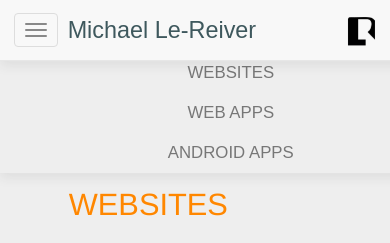
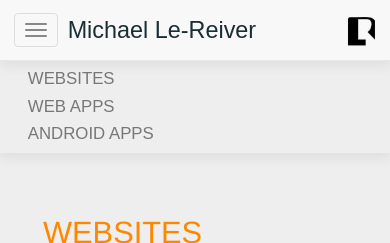
Before and after one commit to LeReiver/portfolio, a PHP site: page /projects.php in a window 390 px wide; the page is wider, and only the part inside the window is pictured. Shown: the top 243 px of that part. Run offline with PHP 8.4, Linux system fonts and the light colour scheme.

Commit message:
More work on spacing and projects nav

```diff
--- a/about.php
+++ b/about.php
@@ -23,16 +23,16 @@
             <div class="row section-header">
                 <div class="col-md-12">
                     <div class="col-md-7">
-                        <h1 style="font-size: 1.85em; color: #ff8700; font-stretch: extra-expanded; font-weight: 200; text-align:start;  margin-bottom: 1em;">About</h1>
+                        <h1 style="font-size: 1.85em; color: #ff8700; font-stretch: extra-expanded; font-weight: 200; text-align:start;  margin-bottom:1em; margin-left: -40px;">About</h1>
 
-                        <p id="about_2" >Providing quality that continually exceeds client expectations.<br><br>I am a multimedia developer
+                        <p id="about_2" style="margin:0 0 40px -40px">Providing quality that continually exceeds client expectations.<br><br>I am a multimedia developer
                             living in Portland Oregon. I have been creating digital media for over 15 years. With a background in music performance,
                             audio production, and video production, I am currently studying web development and design as well as programming and IT at Portland
                             Community College. My experience as well as my studies has gained me a wealth of knowledge that I inherently apply
                             as I improve and perfect my multitude of skills in digital and creative media.
                         </p>
                     </div>
-                    <div class="col-md-5">
+                    <div class="col-md-5" style="margin-left: -40px">
                         <h1 style="font-size: 1.85em; color: #ff8700; font-stretch: extra-expanded; font-weight: 200; text-align:start; margin-bottom: 1em;">Contact</h1>
 
                         <form id="contact" name="contact" method="post" action="includes/contact_process.php">
--- a/footer.php
+++ b/footer.php
@@ -8,27 +8,27 @@
 ?>
     <div class="section footer dark-blue-section">
         <div class="container">
-            <div class="col-md-12"></div>
+<!--            <div class="col-md-12"></div>-->
             <div class="row">
-                <div class="col-lg-3 col-md-6 col-xs-6">
+                <div class="col-lg-3 col-xs-6">
                     <div class="footer-item">
                         <a href="https://www.linkedin.com/in/mreiver" target="_blank"><img id="footer-linkedIn" src="includes/images/linkedIn_w.png" alt="To my LinkedIn"></a>
                         <div>LinkedIn</div>
                     </div>
                 </div>
-                <div class="col-lg-3 col-md-6 col-sm-6  col-xs-6">
+                <div class="col-lg-3  col-sm-6  col-xs-6">
                     <div class="footer-item">
                         <a href="https://github.com/LeReiver" target="_blank"><img id="footer-github" src="includes/images/github_wht.png" alt="To my GitHub"></a>
                         <div>GitHub</div>
                     </div>
                 </div>
-                <div class="col-lg-3 col-md-6 col-xs-6">
+                <div class="col-lg-3  col-xs-6">
                     <div class="footer-item">
                         <a href="mailto:info@lereiver.com"><img id="footer-email" src="includes/images/mail_w.png" alt="Email me"></a>
                         <div>Email Me</div>
                     </div>
                 </div>
-                <div class="col-lg-3 col-md-6 col-xs-6">
+                <div class="col-lg-3  col-xs-6">
                     <div class="footer-item">
                         <a href="http://lereiver.com/port_02"><img id="footer-loc" src="includes/img/my_logo2_w.png" alt="Logo image link back to home page"></a>
                         <div>&copy; 2016</div>
--- a/includes/styles/portfolio.css.php
+++ b/includes/styles/portfolio.css.php
@@ -15,7 +15,6 @@ body {
     background-position: top center;
     background-attachment: fixed;
     font-family: gentonalight, sans-serif;
-    margin-right: -15px;
     position: relative;
     background-size: cover;
     background-color: rgb(62, 88, 93);
@@ -40,7 +39,7 @@ h1 {
     color: #ff8700;
 }
 li {
-    color: rgb(62, 88, 93);
+    color: rgb(25, 46, 51);
 }
 .input-box {
     min-height: 46px;
@@ -67,7 +66,7 @@ li {
     font-size: 1.5em;
     text-transform: inherit;
     line-height: 40px;
-    color: rgb(62, 88, 93);
+    color: rgb(25, 46, 51);
 /*    font-family: gentonaextralight, sans-serif;*/
 }
 .jumbotron h5 {
@@ -110,7 +109,7 @@ li {
 #skills  {
     text-align: left;
     font-size: 90%;
-    font-weight: 200;
+    font-weight: 300;
 }
 .skills-icon {
     height: 105px;
@@ -189,6 +188,9 @@ li {
      background-color: rgba(19, 32, 58, 0.75); /*rgb(27, 94, 126);*/
      color: rgba(238, 238, 238, 0);
  }
+.navbar {
+    width: 80%;
+}
 .navbar-default {
     background-color: rgba(103, 221, 10, 0.69);
     box-shadow:0 5px 11px rgba(50,50,50,0.08);
@@ -248,17 +250,13 @@ li {
 .navbar-default .navbar-brand img.small {
     display: none;
 }
-.navbar-brand {
-    padding: 0;
-}
-
 .nav_name {
     margin-top: -.01em;
-    color: rgb(62, 88, 93);
-    margin-left: -1.5em;
+    color: rgb(25, 46, 51);
+    margin-left: 0;
     font-size: 1.5em;
     font-family: gentonalight, sans-serif;
-    font-weight: 200;
+    font-weight: 300;
 }
 .nav_list li {
     color: #ff8700;
@@ -277,6 +275,7 @@ li {
 #projects_nav {
     float: right;
     display: inline;
+    padding-right: 2em;
 }
 
 ul.topnav {
@@ -338,7 +337,9 @@ ul.topnav li.icon {display: none;}
     width: 35px;
     position: fixed;
     top: 1em;
-    right: 2em;
+    right: 3em;
+    margin-right: 3em;
+    padding-right: 0;
     float: right;
 }
 .hire_me {
@@ -390,7 +391,7 @@ ul.topnav li.icon {display: none;}
     font-size: 2.2em;
     color: #ff8700;
     font-stretch: extra-expanded;
-    font-weight: 100;
+    font-weight: 200;
     text-align:center;
 }
 .section-hero {
@@ -422,8 +423,8 @@ ul.topnav li.icon {display: none;}
 }
 .section.bigbox h5{
     font-size: 180%;
-    font-weight: 200;
-    color: rgb(62, 88, 93);
+    font-weight: 300;
+    color: rgb(25, 46, 51);
     border-bottom: 2px solid #ff8700;
 }
 .section.bigbox.speech p {
@@ -437,7 +438,7 @@ ul.topnav li.icon {display: none;}
 .section.bigbox p {
     margin-top: 45px;
     font-family: gentonalight, sans-serif;
-    color: rgb(62, 88, 93);
+    color: rgb(25, 46, 51);
 }
 .section.bigbox .btn-primary {
     background-color: #e96656;
@@ -483,9 +484,6 @@ ul.topnav li.icon {display: none;}
 .section.footer .footer-item {
     margin-bottom: 20px;
 }
-.section.sensor .project-icon {
-    border-color: #ff8700;
-}
 .social-icons {
     margin-top: 8px;
 }
@@ -526,7 +524,7 @@ ul.topnav li.icon {display: none;}
 #about p {
     margin: 20px 50px;
     font-size: 1.75vw;
-    font-weight: 100;
+    font-weight: 200;
     line-height: 110%;
 }
 
@@ -541,12 +539,15 @@ ul.topnav li.icon {display: none;}
 #about_me p {
     margin: 20px 30px;
     font-size: 1.75em;
-    font-weight: 100;
+    font-weight: 200;
 }
 #about_2 p {
     font-size: 1.5em;
-    font-weight: 100;
+    font-weight: 200;
     margin: 20px 40px 20px 0;
+}
+p #about_2 .bio  {
+    margin: 20px -40px 20px -40px;
 }
 img.fullwidth {
     width: 100%;
@@ -584,7 +585,7 @@ a.button:hover {
     background-image: none;
 }
 .navbar-default {
-    width: 105vw;
+    width: 100vw;
 }
 
 #announcement {
@@ -624,7 +625,7 @@ a.button:hover {
     height: 100%;
 }
 #_button {
-    color: rgb(62, 88, 93);
+    color: rgb(25, 46, 51);
     background: transparent;
     border: thin #ff8700 solid;
     -webkit-border-radius: 3px;
@@ -639,7 +640,7 @@ a.button:hover {
     font-weight: 200;
 }
 #_button_contact {
-    color: rgb(62, 88, 93);
+    color: rgb(25, 46, 51);
     background: transparent;
     border: thin #ff8700 solid;
     -webkit-border-radius: 3px;
@@ -653,7 +654,7 @@ a.button:hover {
     font-weight: 200;
 }
 #_button_nav {
-    color: rgb(62, 88, 93);
+    color: rgb(25, 46, 51);
     background: transparent;
     border: thin #ff8700 solid;
     -webkit-border-radius: 3px;
@@ -877,6 +878,9 @@ a.button:hover {
     .navbar-default .navbar-nav>li>a {
         padding-right: 5em;
     }
+    #projects_nav {
+        padding: 0 0 1em 3em;
+    }
     #_button {
         margin: 0 0 0 8em;
     }
@@ -908,7 +912,12 @@ a.button:hover {
          font-weight: 300;
          padding-right: 7em;
          margin-right: -1.2em;
+        padding-top:15px;
      }
+    .navbar-default .project_nav {
+        margin-top: 10px;
+        margin-left: 150px;
+    }
     #about p {
         margin: 20px -20px;
         padding: 0 0;
@@ -925,7 +934,7 @@ a.button:hover {
         margin: 20px 40px;
         padding: 0 0 0 1em;
         font-size: 1.25em;
-        font-weight: 200;
+        font-weight: 300;
     }
     #about_2 p {
         font-size: 1.5em;
@@ -1021,6 +1030,7 @@ a.button:hover {
     .down {
         margin-left: 44%;
     }
+
 }
 
 @media (max-width: 845px) {
@@ -1029,8 +1039,9 @@ a.button:hover {
         font-size: 1.2em;
         font-family: gentonalight, sans-serif;
         font-weight: 300;
-        padding-right: 3em;
+        padding-right: 4em;
         margin-right: 3em;
+        padding-top: 15px;
     }
     .white-section .section-header h2 {
         font-size: 4.5vw;
@@ -1038,9 +1049,6 @@ a.button:hover {
 }
 
 @media (max-width: 786px) {
-    .projects {
-        margin-top: 4em;
-    }
     .navbar-default .navbar-brand img.small {
         top: 2px;
         width: 45px;
@@ -1163,6 +1171,14 @@ a.button:hover {
     }
     h1 #project_type{
         margin-top: 4em;
+    }
+    #projects_nav {
+        padding: 2em 0 1em 3em;
+        margin-top: 5em;
+    }
+    .navbar-default .project_nav {
+        margin-top: 10px;
+        margin-left: 150px;
     }
 }
 
@@ -1215,15 +1231,22 @@ a.button:hover {
         margin-left: 43%;
     }
     #projects_nav {
-        float: right;
-        clear: both;
-        margin-left: 400px;
+        float: left;
+/*        clear: both;*/
         line-height: 60%;
         color: #ff8700;
         display: inline;
         padding-bottom: 0;
-    }
-}
+        padding-left: 50px;
+    }
+    .navbar-default .project_nav {
+        margin-top: -60px;
+    }
+    .navbar-default .navbar-nav>li>a {
+        line-height: 15%;
+    }
+
+    }
 @media (max-width: 720px) {
     #_button a {
         font-size: 30%;
@@ -1240,7 +1263,6 @@ a.button:hover {
         font-weight: 100;
     }
     #_button {
-        color: rgb(62, 88, 93);
         font-size: 80%;
         margin: 0 0 0 10em;
         font-weight: 200;
@@ -1265,7 +1287,9 @@ a.button:hover {
         font-size: 1.5em;
         margin-bottom: 20px;
     }
-}
+    .projects {
+        margin-top: 5em;
+    }
 
 @media (max-width: 610px) {
     #about h1 {
@@ -1274,6 +1298,9 @@ a.button:hover {
     }
     .white-section .section-header h2 {
         font-size: 5.5vw;
+    }
+    .navbar-default .project_nav {
+        margin-left: 100px;
     }
 }
 
@@ -1316,7 +1343,6 @@ a.button:hover {
         margin: -.5em 0 -18em 1em;
         }
     #_button {
-        color: rgb(62, 88, 93);
         font-size: 80%;
         margin: 0 3em 0 0;
         font-weight: 200;
@@ -1375,6 +1401,10 @@ a.button:hover {
         margin-left: -.8em;
         font-size: 1.5em;
         font-weight: 200;
+    }
+    .navbar-default .project_nav {
+        margin-left: 80px;
+        line-height: 60%;
     }
 }
 @media (max-width: 440px) {
@@ -1421,11 +1451,6 @@ a.button:hover {
         font-size: 1.75em;
         font-weight: 200;
     }
-    #about_2 p {
-         margin: 30px -20px;
-         font-size: 1.75em;
-         font-weight: 100;
-     }
     #about form {
         margin: 20px -60px;
         font-size: 1.2em;
@@ -1445,7 +1470,7 @@ a.button:hover {
         font-size: 1.5em;
         margin-top: 5px;
         margin-left: 0;
-        padding-right: 1em;
+        padding-right: 2.2em;
     }
     #about_2.about {
          margin-top: 5em;
@@ -1469,7 +1494,7 @@ a.button:hover {
     }
     .section.bigbox h5{
         margin-top: 1.25em;
-        padding: 0 .5em;
+        padding: 0 1.5em;
         font-size: 175%;
     }
     .orange-underline {
@@ -1485,7 +1510,6 @@ a.button:hover {
         font-weight: 300;
     }
     #_button {
-        color: rgb(62, 88, 93);
         font-size: 80%;
         font-weight: 200;
         margin: 0 3em 0 0;
@@ -1592,7 +1616,7 @@ a.button:hover {
          width: 105px;
          display: inline-block;
          padding-top: 18px;
-             margin-bottom: -30px;
+        margin-bottom: -30px;
      }
     .skills-icon img {
         height: 58px;
@@ -1615,7 +1639,8 @@ a.button:hover {
         padding-left: .5em;
     }
     .col-md-6 {
-        margin: 0 1em 0 -1.5em;
+        margin: 0 1em 0 -4.5em;
+        padding: 0 2em;
     }
     p.nav_name {
         font-size: 130%;
@@ -1628,7 +1653,7 @@ a.button:hover {
     }
 }
 
-@media (max-width: 300px) {
+@media (max-width: 340px) {
     #about h1 {
         font-size: 5vw;
     }
@@ -1637,6 +1662,35 @@ a.button:hover {
     }
     .down {
         margin-left: 35%;
+    }
+    #about_2 p {
+        font-size: 1.5em;
+        margin: 5px 0 0 0;
+        padding-right: 5em;
+    }
+    .section.bigbox {
+        max-width: 310px;
+    }
+    .section.bigbox h5{
+        margin: 1.25em 5em 0 -1em;
+        padding: 0 1.5em .25em .5em;
+        font-size: 150%;
+    }
+    .project-icon img {
+        height: 70%;
+        margin-bottom: 1em;
+        margin-left: -8.5em;
+    }
+    .orange-underline {
+        margin: .5em 3.5em 0 0;
+        padding: 0 2em;
+        border-bottom: 2px solid #ff8700;
+        font-size: 2vw;
+        font-weight: 100;
+        width: 300px;
+    }
+    .container.projects h1 {
+        margin-left: 0;
     }
 }
 @media (max-width: 290px) {
@@ -1649,5 +1703,9 @@ a.button:hover {
     .down {
         margin-left: 32%;
     }
-
-}
+    #about_2 p {
+        font-size: 1.5em;
+        margin: 5px 2em 0 0;
+        padding-right: 5em;
+    }
+}
--- a/project_navigation.php
+++ b/project_navigation.php
@@ -6,10 +6,10 @@
  * Time: 11:50 PM
  */
 ?>
-    <nav class="navbar-default " style="background: #eee;  border: none; position: fixed; clear: none; z-index: 100;">
-        <div class="container ">
+    <nav class="navbar-default " style=" margin-top:-.25em; padding-top: .25em; padding-bottom:0; background: #eee;  border: none; position: fixed; clear: none; z-index: 100; ">
+        <div class="container project_nav">
 
-                <ul class="nav navbar-nav navbar-right projects" id="projects_nav" style="font-weight: 300; font-size: 100%; margin: 60px 0 0 0; text-align: center">
+                <ul class="nav navbar-nav navbar-right projects" style="font-weight: 300; font-size: 100%; margin-top:60px; text-align: start;">
                     <li class="current"><a href="#websites">WEBSITES</a></li>
                     <li class="current"><a href="#webapps">WEB APPS</a></li>
                     <li class="current"><a href="#android">ANDROID APPS</a></li>
--- a/projects.php
+++ b/projects.php
@@ -22,11 +22,11 @@
 <section id="websites"></section>
 <?php require('navigation.php'); ?>
 <?php require('project_navigation.php'); ?>
-<div id="about_2" class="section bigbox projects" style="padding-top: 9em; margin-left: -3em;">
-    <div class="container projects">
+<div id="about_2" class="section bigbox ">
+    <div class="container projects"  style="padding-top: 11em;">
         <div class="row section-header">
             <div class="col-md-12">
-                <h1 style="font-size: 2.2em; color: #ff8700; font-stretch: extra-expanded; font-weight: 200; text-align:start;  margin-bottom: -1em; margin-left: 2.2em">Websites</h1><h1></h1>
+                <h1 style="font-size: 2.2em; color: #ff8700; font-stretch: extra-expanded; font-weight: 200; text-align:start;  margin-bottom: -1em;">Websites</h1>
             </div>
         </div>
         <!--Websites-->
@@ -115,7 +115,7 @@
                             </div>
                         </div>
                         <h5 class="orange-underline">Animated Sushi</h5>
-                        <p id="skills">This is the second website I built. I t was created in Dreamweaver. It is a website about a ficticious culinary travel company.</p>
+                        <p id="skills">This is the second website I built. I t was created in Dreamweaver. It is a website about a fictitious culinary travel company.</p>
                         <table class="button_table">
                             <tr>
                                 <td><h4><a href="/../web/sushi_animate/" target="_blank"><button id="_button" >To Website</button></a></h4></td>
@@ -124,11 +124,12 @@
                         </table>
                     </div>
                 </div>
-                <div class="row section-header">
-                    <div class="col-md-12">
-                        <h1  id="project_type" style="font-size: 2.2em; color: #ff8700; font-stretch: extra-expanded; font-weight: 200; text-align:start;  margin: 2em -5em  -1em -.4em;">Web Apps</h1>
+                <div class="row section-header container">
+                    <div class="col-md-12 projects">
+                        <h1 style="font-size: 2.2em; color: #ff8700; font-stretch: extra-expanded; font-weight: 200; text-align:start;  margin-top: 0; margin-bottom: -1.5em; margin-left: -2em;">Web Apps</h1>
                     </div>
                 </div>
+
                 <!--Web Apps-->
                 <div class="row" style="margin-bottom: 4em;">
                     <div class="col-md-6">
@@ -197,7 +198,7 @@
                 <!--Android Projects-->
                 <div class="row section-header">
                     <div class="col-md-12">
-                        <h1 id="project_type" style="font-size: 2.2em; color: #ff8700; font-stretch: extra-expanded; font-weight: 200; text-align:start;  margin: 3em -5em  -2em -.4em; ">Android Apps</h1>
+                        <h1 style="font-size: 2.2em; color: #ff8700; font-stretch: extra-expanded; font-weight: 200; text-align:start;  margin-top: 2em; margin-bottom: -2em; margin-left: -2em;">Android Apps</h1>
                     </div>
                 </div>
                 <div class="col-md-6">
```
Also changed, not shown: index.php (+4 -4 lines).
